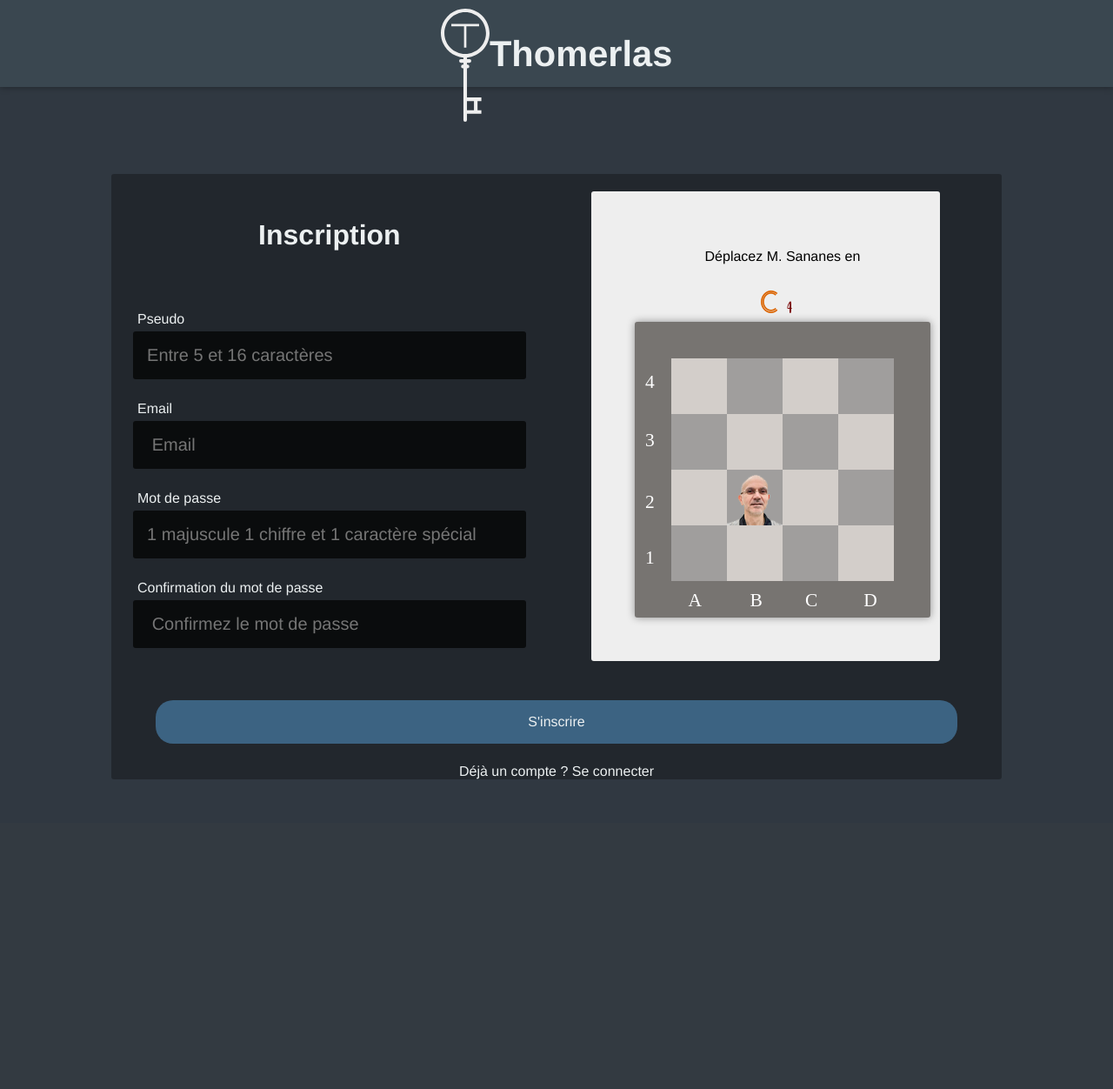
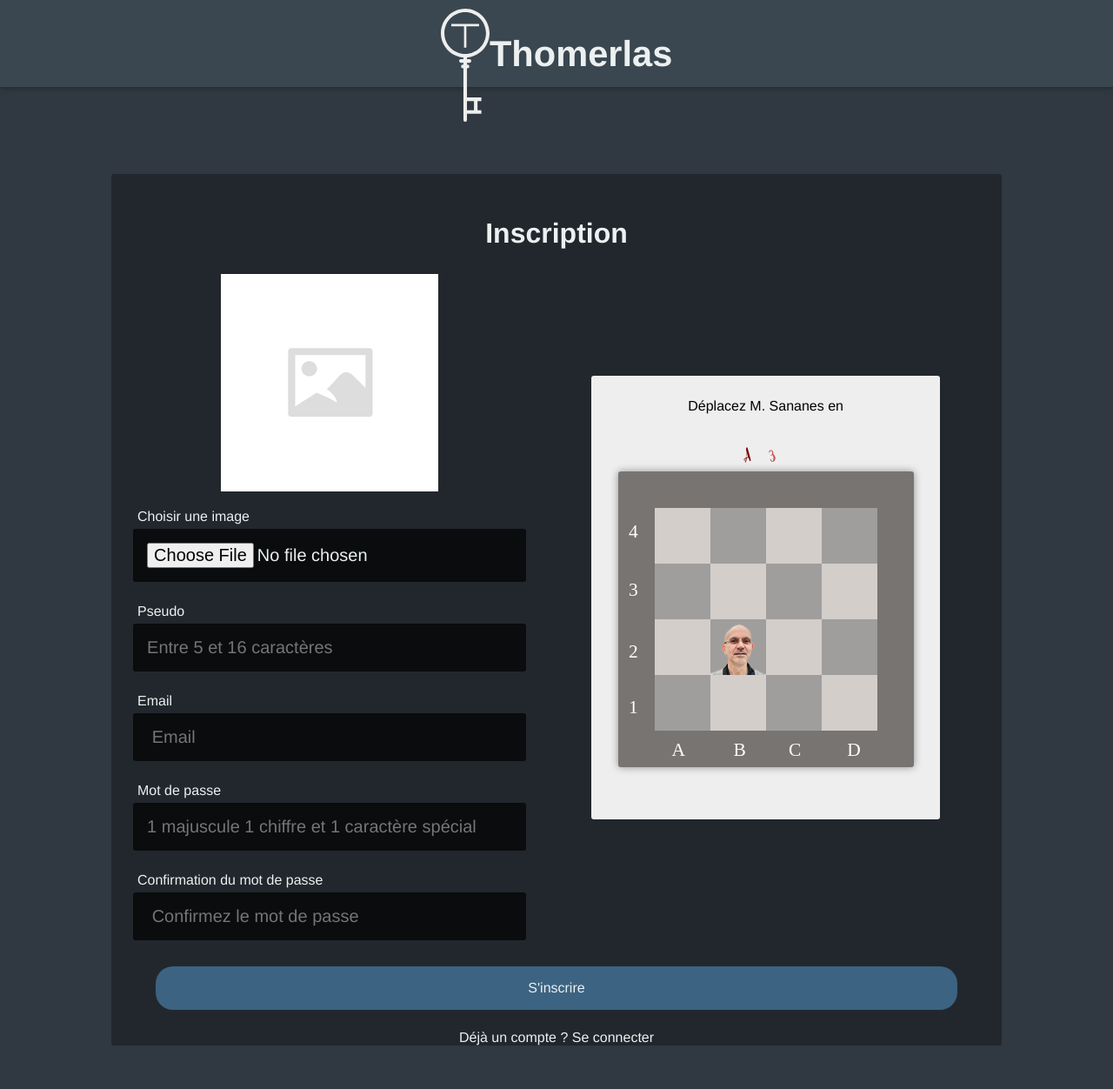
Before and after one commit to hemarydem/ProjetAnnuelWTR, a PHP site: page /signUp.php in a window 1280 px wide. Shown: the whole page at 87% size. Before the commit the page ends 896 px from the top, so only its background shows below. Run offline with PHP 8.4, Linux system fonts and the light colour scheme.

Commit message:
image profile test

```diff
--- a/html/signUp.php
+++ b/html/signUp.php
@@ -23,11 +23,13 @@
 		<main>
 
 			<form id="formSignUp" name="signUp" method="POST" action="signUpProcess.php" >
+
+			<h1>Inscription</h1>
+
 				<div>
+
+
 					<div>
-
-						<h1>Inscription</h1>
-
 
 						<h3 id="msg">
 							<?php
@@ -37,6 +39,9 @@
 							?>
 						</h3>
 						<section id="inputsSignUp">
+							<img id="fieldImg" src="img/profile/default-user-image.png" alt="previewImg">
+							<label for="inputImg">Choisir une image</label>
+							<input id="inputImg" type="file" accept="image/png, image/jpeg, image/gif" >
 							<label for="">Pseudo</label>
 							<input type="text" name="pseudo" placeholder="Entre 5 et 16 caractères" autocomplete="on" required <?php echo isset( $_GET['pseudo'] ) ? "value=" . htmlspecialchars($_GET['pseudo']) : "" ?> >
 							<label for="">Email</label>
--- a/html/style/css/captcha.css
+++ b/html/style/css/captcha.css
@@ -31,11 +31,10 @@
 	background-color: #eeeeee;
 	flex-grow: 0;
 	width: 80%;
+	min-width: 350px;
 	height: 100%;
-	padding: 50px;
 	height: 80%;
-	margin: auto;
-	margin-top: 20px;
-	margin-bottom: 20px;
+	margin: 20px auto;
+	padding: 10px 0 60px 0;
 	border-radius: 3px;
 }
--- a/html/style/css/form.css
+++ b/html/style/css/form.css
@@ -69,6 +69,10 @@ form > div {
 	flex-direction: column;
 }
 
+#formSignUp > h1{
+	margin: 50px auto 0 auto;
+}
+
 #formSignUp > div{
 	display: flex;
 	flex-direction: row;
@@ -98,3 +102,14 @@ form > div {
 	align-self: flex-start;
 	margin: 20px 0 0 30px;
 }
+
+@media screen and (max-width:1070px){
+	#formSignUp > div{
+		flex-direction: column;
+	}
+
+	#formSignUp > div > div{
+		width: 90%;
+	}
+
+}
```
Also changed, not shown: html/img/captcha/position.png, html/img/profile/default-user-image.png (added), 2 other files.
